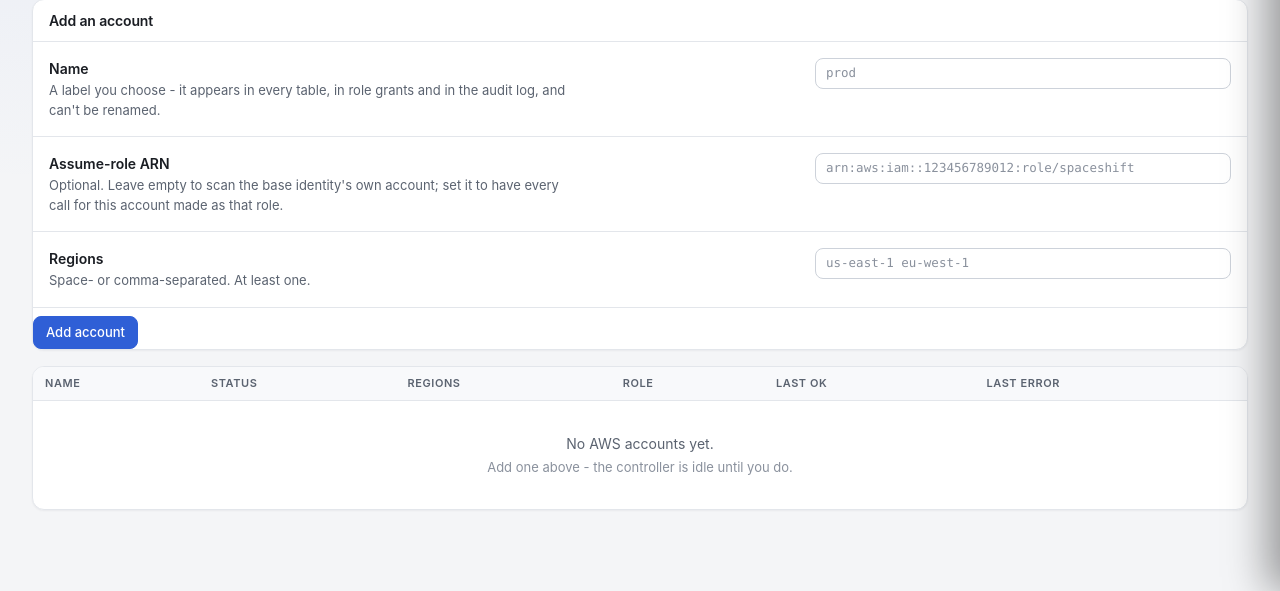
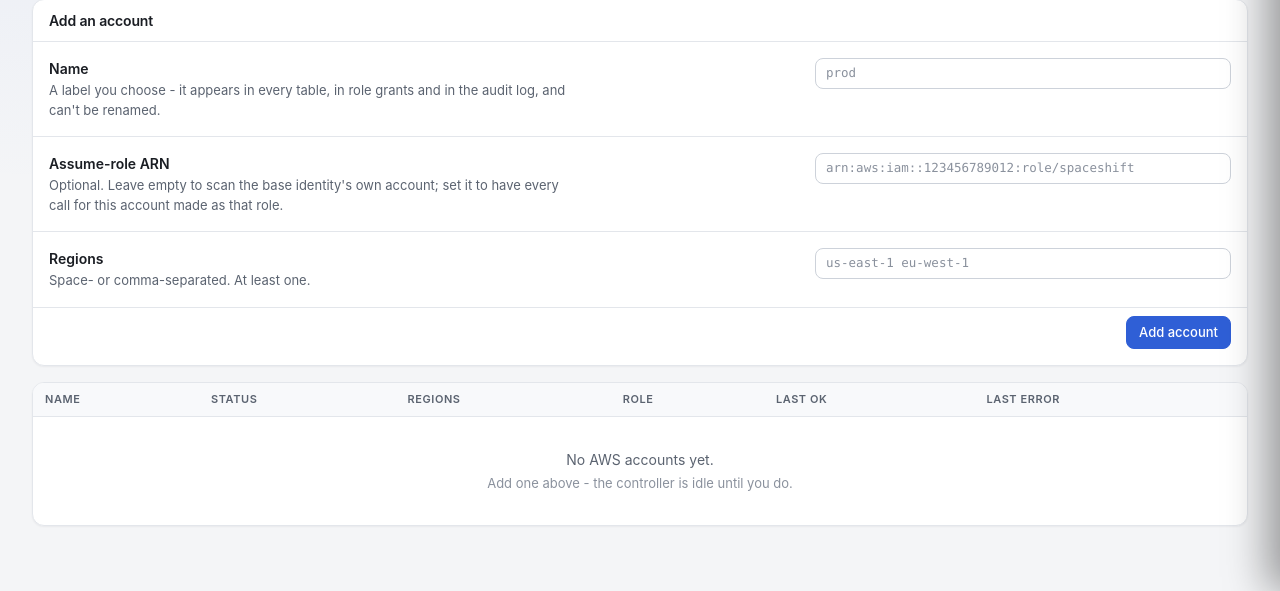
Before and after one commit to om-goplani475/Spaceshift, a Python web app: template controller/dashboard/templates/accounts.html in a window 1280 px wide. Shown: the part 209-800 px from the top of the page. Run offline with Jinja, Linux system fonts and the light colour scheme; the template is opened without the code that fills it, so the values that code supplies are empty.

Commit message:
fix(dashboard): right-align settings-actions bars under their controls

```diff
--- a/controller/dashboard/static/css/dashboard.css
+++ b/controller/dashboard/static/css/dashboard.css
@@ -648,8 +648,10 @@ td.empty {
 .settings-actions {
   display: flex;
   align-items: center;
+  justify-content: flex-end;
   gap: var(--sp-3);
   margin-top: var(--sp-2);
+  padding: 0 var(--sp-4) var(--sp-4);
 }
 .settings-actions .config-status { font-size: var(--text-sm); }
 
```
